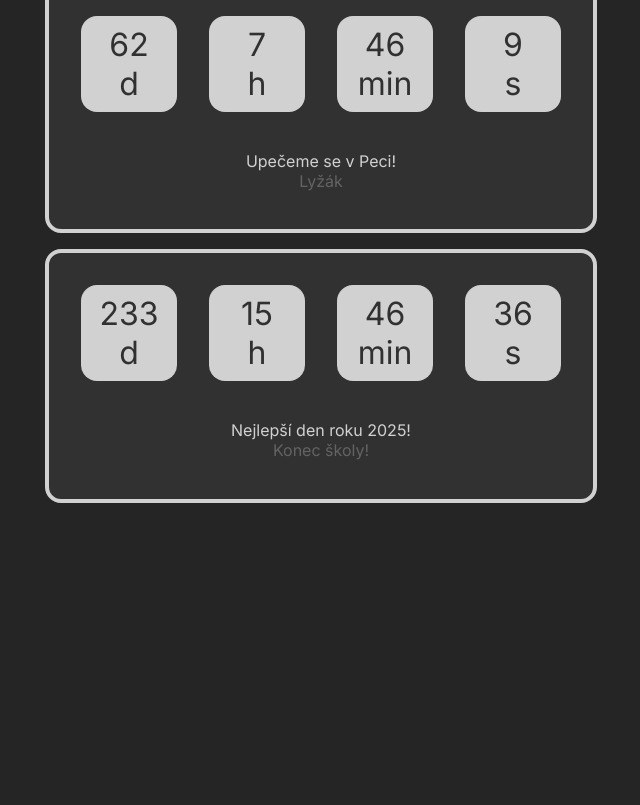
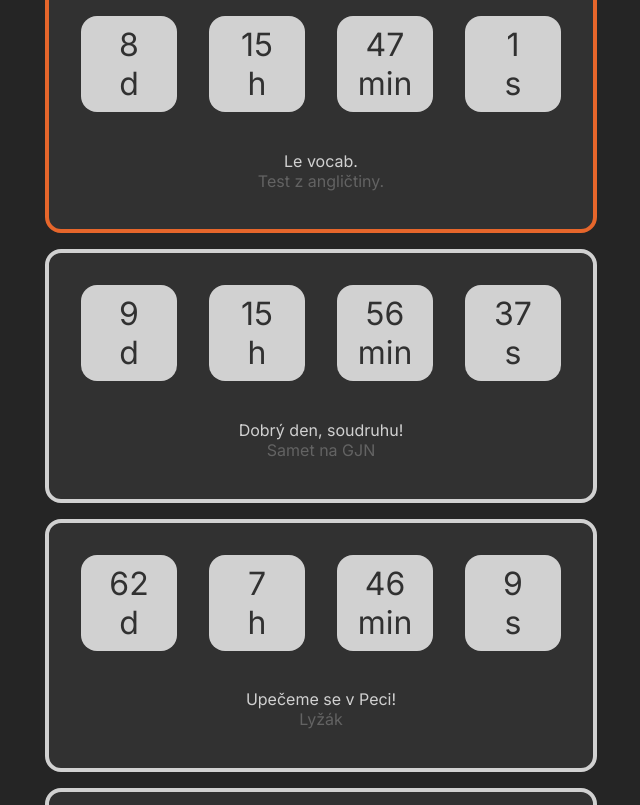
Before and after one commit to sperlicky/sperlicky.github.io, an Angular app: page / in a window 1280 px wide. Shown: the part 1660-2465 px from the top of the page, without its empty margins (319-959 px from the left). Before the commit the page ends 2171 px from the top, so only its background shows below. Built offline with nearby package versions, Linux system fonts and the light colour scheme.

Commit message:
changed timers

```diff
--- a/src/app/app.component.html
+++ b/src/app/app.component.html
@@ -37,6 +37,18 @@
     description="Ústní zkoušení #2"
   />
   <app-timer
+    type="S1"
+    time="2024-11-14T08:00:52"
+    name="Le vocab."
+    description="Test z angličtiny."
+  />
+  <app-timer
+    type="Positive"
+    time="2024-11-15T08:10:28"
+    name="Dobrý den, soudruhu!"
+    description="Samet na GJN"
+  />
+  <app-timer
     type="Positive"
     time="2025-01-07"
     name="Upečeme se v Peci!"
```
